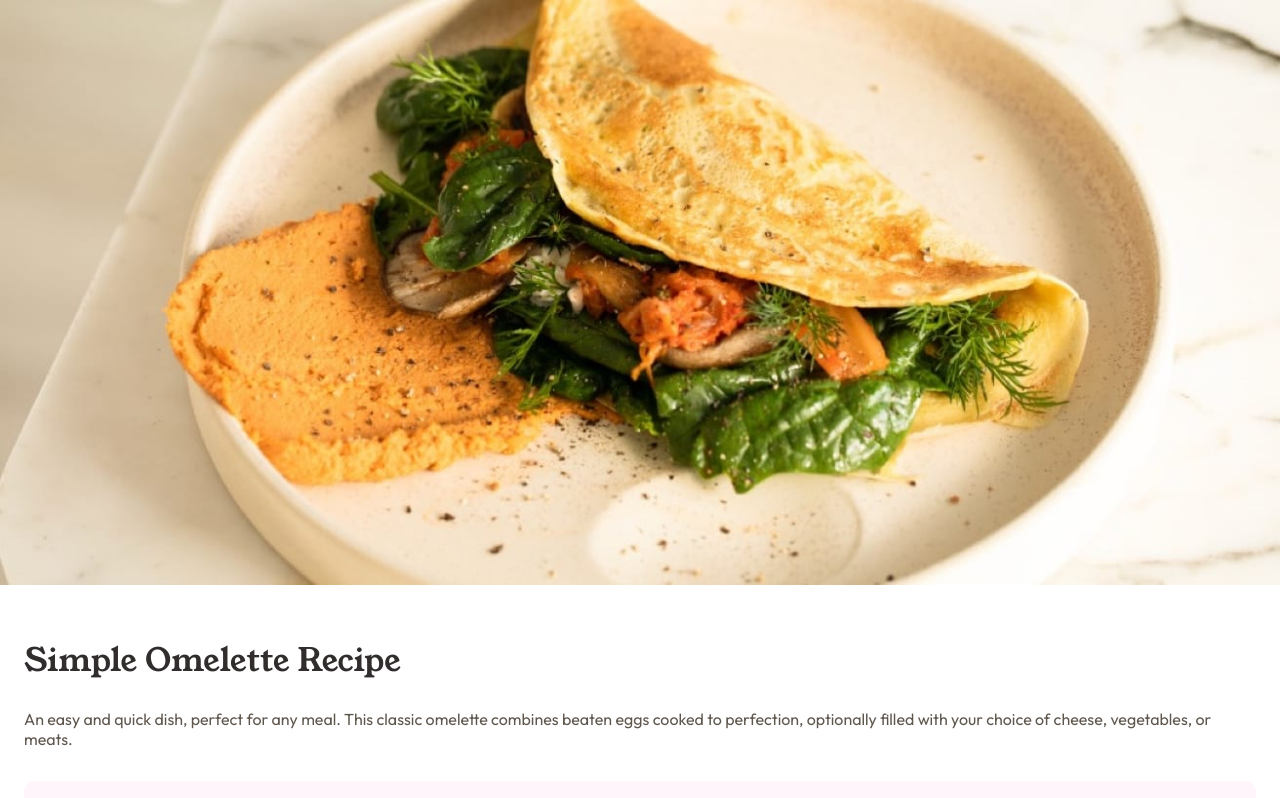
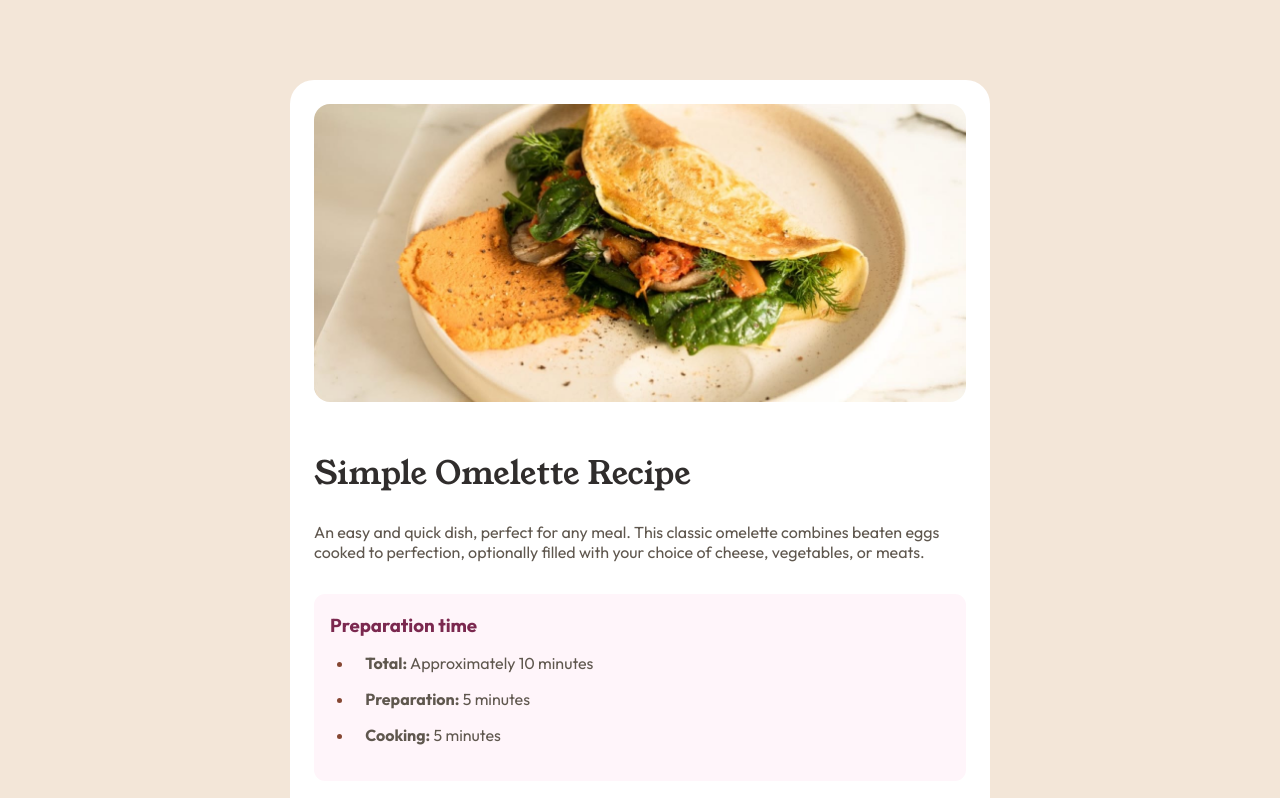
Before and after one commit to Titodelux/RecipePage-FM, a plain HTML site: page index.html in a window 1280 px wide. Shown: the top 798 px of the page. Drawn offline with Linux system fonts and the light colour scheme.

Commit message:
Feat: responsive web, refactor: reorganized css

```diff
--- a/index.css
+++ b/index.css
@@ -22,11 +22,14 @@
     font-family: Outfit, Arial, Helvetica, sans-serif;
 }
 
-/* No sé si deba eliminar lo predeterminado... */
 *{
     margin: 0;
     padding: 0;
     box-sizing: border-box;
+}
+
+body {
+    background-color: var(--light-color5);
 }
 
 main {
@@ -35,6 +38,11 @@ main {
 
 img{
     width: 100%;
+}
+
+hr {
+    margin: 2rem 0;
+    border-top: 1px solid var(--light-color6);
 }
 
 h1, h2 {
@@ -57,30 +65,12 @@ h3 {
     color: var(--primary-color2);
 }
 
-table b{
-    color: var(--primary-color1);
+li {
+    margin: 1rem 1.5rem;
 }
-
-
-.time_tab {
-    margin: 2rem 0;
-    padding: 1.2rem 1rem;
-    border-radius: 0.7rem;
-    background-color: var(--lighted-color2);
-}
-
 li p {
     margin: 0 0.7rem;
     display: block;
-}
-
-hr {
-    margin: 2rem 0;
-    border-top: 1px solid var(--light-color6);
-}
-li {
-    margin: 1rem 1.5rem;
-    list-style-position: outside;
 }
 li::marker{
     color: var(--primary-color1);
@@ -99,3 +89,33 @@ table td{
 table tr{
     border-bottom: 1px solid var(--light-color6);
 }
+table b{
+    color: var(--primary-color1);
+}
+
+.container_card {
+    max-width: 700px;
+    margin: auto;
+    display: flex;
+    flex-direction: column;
+    border-radius: 1.5rem;
+    background-color: var(--white-color3);
+}
+
+.time_tab {
+    margin: 2rem 0;
+    padding: 1.2rem 1rem;
+    border-radius: 0.7rem;
+    background-color: var(--lighted-color2);
+}
+
+@media (min-width: 700px) {
+    .container_card {
+        margin: 5rem auto;
+    }
+    img {
+        width: calc(100% - 3rem);
+        margin: 1.5rem 1.5rem 0rem;
+        border-radius: 1rem;
+    }
+}
--- a/index.html
+++ b/index.html
@@ -26,6 +26,8 @@
 </head>
 
 <body>
+
+  <div class="container_card">
     <img src="./assets/images/image-omelette.jpeg" alt="Delicius Omelette">
 
     <main>
@@ -90,6 +92,7 @@
       </table>
 
     </main>
+  </div>
 
   <!-- <div class="attribution">
     Challenge by <a href="https://www.frontendmentor.io?ref=challenge" target="_blank">Frontend Mentor</a>.
```
Lines whose indentation alone changed are shown as unchanged.
